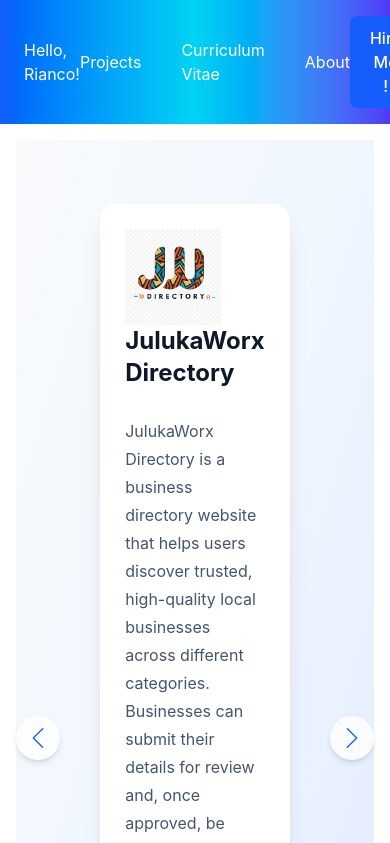
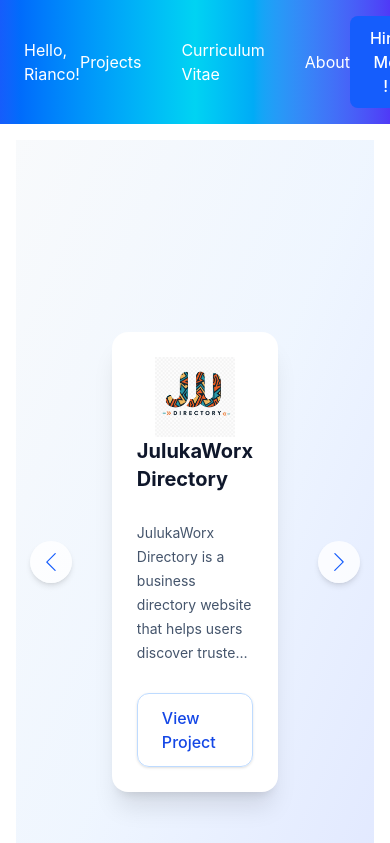
Before and after one commit to Rianco-create/virtual-cv-portfolio, a React (Vite) app: page /projects in a window 390 px wide. Shown: the top 843 px of the page. Built offline with nearby package versions, Linux system fonts and the light colour scheme.

Commit message:
project slider responsiveness
Updated the project slider layout to display correctly across different screen sizes.

Description is also limited on phone screens to prevent the card from becoming too long.

```diff
--- a/src/components/pageComponents/projectSlider.tsx
+++ b/src/components/pageComponents/projectSlider.tsx
@@ -34,26 +34,26 @@
 
 
 return (
-      <main className="min-h-screen bg-gradient-to-br from-slate-50 via-blue-50 to-indigo-100 px-6 py-16 flex flex-row  justify-center items-center gap-10">
+      <main className="min-h-screen bg-gradient-to-br from-slate-50 via-blue-50 to-indigo-100 px-4 py-10 sm:px-6 sm:py-14 lg:py-16 flex flex-row  justify-center items-center gap-10  overflow-hidden md:flex-row md:gap-10">
 
 
         <div >
             <button onClick={handlePrev} className="rounded-full bg-white/80 p-3 shadow-md transition duration-300 hover:bg-blue-50">
-                <SlArrowLeft className="text-blue-600 text-xl" />
+                <SlArrowLeft className="text-blue-600 text-lg sm:text-xl" />
             </button>
         </div>
 
-        <div key={projects[index].id} className="project-slide bg-white rounded-2xl p-6 max-w-xl shadow-xl border border-white/70 ">
+        <div key={projects[index].id} className="project-slide bg-white rounded-2xl p-6 max-w-xl shadow-xl border border-white/70 w-full max-w-xl p-5 sm:p-6">
             <img src={projects[index].image as string}
             alt="Julukaworx"
-            className="h-24 w-24 "  />
+            className="mx-auto h-20 w-20 object-contain sm:h-24 sm:w-24 md:mx-0"  />
             <div className=" flex flex-col gap-7">
-                <h2 className="text-2xl text-slate-900 font-bold">{projects[index].name}</h2>
-                <p className="leading-7 text-slate-600">
+                <h2 className="text-xl sm:text-2xl text-slate-900 font-bold">{projects[index].name}</h2>
+                <p className="line-clamp-6 text-sm leading-6 text-slate-600 sm:line-clamp-none sm:text-base sm:leading-7">
                     {projects[index].description}
                 </p>
 
-                <a className="rounded-xl self-start border border-blue-200 bg-white/80 px-6 py-3 font-medium text-blue-700 shadow-sm transition duration-300 hover:border-blue-400 hover:bg-blue-50" href={projects[index].link} target="_blank" rel="noopener noreferrer">
+                <a className="rounded-xl self-start border border-blue-200 bg-white/80 px-6 py-3 font-medium text-blue-700 shadow-sm transition duration-300 hover:border-blue-400 hover:bg-blue-50" href={projects[index].link} target="_blank" rel="noopener noreferrer self-center md:self-start" >
                 View Project
                 </a>
 
@@ -62,7 +62,7 @@
 
         <div >
             <button onClick={handleNext} className="rounded-full bg-white/80 p-3 shadow-md transition duration-300 hover:bg-blue-50">
-                <SlArrowRight className="text-blue-600 text-xl" />
+                <SlArrowRight className="text-blue-600 text-lg sm:text-xl" />
             </button>
         </div>
 
```
